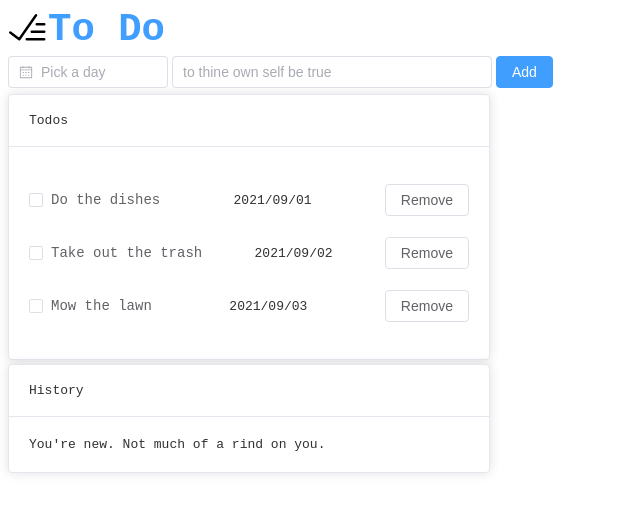
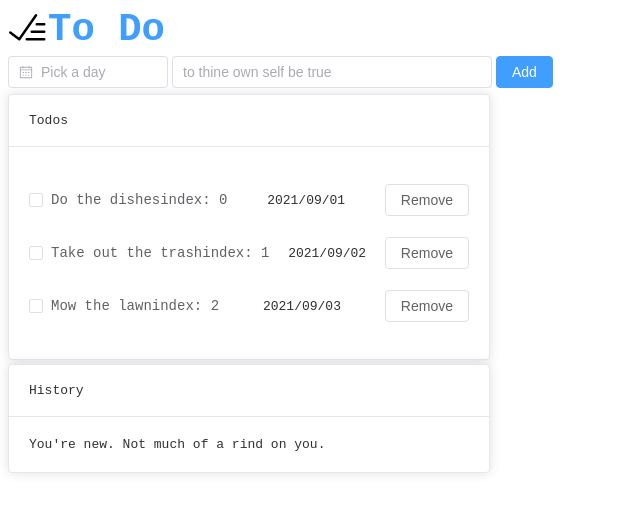
Before and after one commit to ashedid/vuestart, a Vue app: page / in a window 1280 px wide. Shown: the top 512 px of the page, without its empty margins (0-640 px from the left). Built offline with nearby package versions, Linux system fonts and the light colour scheme.

Commit message:
fix `index` mistake

```diff
--- a/src/components/TodoList.vue
+++ b/src/components/TodoList.vue
@@ -55,8 +55,9 @@ function addNewTodo() {
   newTodoText.value = ''
 }
 
-function deleteTodo(todo, index) {
-  todos.value.splice(index, 1);
+function deleteTodo(todo) {
+
+  todos.value.splice(indexToDelete(todos, todo.id), 1);
   console.log(todo)
   ElMessage({
     message: 'todo [' + todo.title + '] deleted successfully',
@@ -83,6 +84,14 @@ function reverseDone(todo) {
       type: 'success',
     });
   }
+
+}
+
+function indexToDelete(todos, todoId) {
+
+
+  return todos.value.findIndex(todo => todo.id === todoId)
+
 
 }
 
@@ -125,7 +134,8 @@ function getUndoneTodos() {
     </template>
     <div v-if="!getUndoneTodos(todos).length">nothing to do, enjoy your day ^_^</div>
     <p class="todo-item" v-for="(todo, index) in getUndoneTodos(todos) " :key="todo.id" :title="todo.title">
-      <el-checkbox @change="reverseDone(todo)" :id="todo.id" :value="todo.done" :label="todo.title" size="large"/>
+      <el-checkbox @change="reverseDone(todo)" :id="todo.id" :value="todo.done" :label="todo.title+'index: '+index"
+                   size="large"/>
 
 
       <span>{{ todo.date }}</span>
@@ -151,7 +161,8 @@ function getUndoneTodos() {
     <div v-if="!getDoneTodos(todos).length">You're new. Not much of a rind on you.</div>
 
     <p class="todo-item" v-for="(todo, index) in getDoneTodos(todos) " :key="todo.id" :title="todo.title">
-      <el-checkbox @change="reverseDone(todo)" :id="todo.id" :value="todo.done" :label="todo.title" size="large"/>
+      <el-checkbox @change="reverseDone(todo)" :id="todo.id" :value="todo.done" :label="todo.title+'index: '+index"
+                   size="large"/>
       <!-- v-model="todo.done" 双向数据绑定 checkbox的v-model绑定勾选状态 -->
 
       <span>{{ todo.date }}</span>
```
